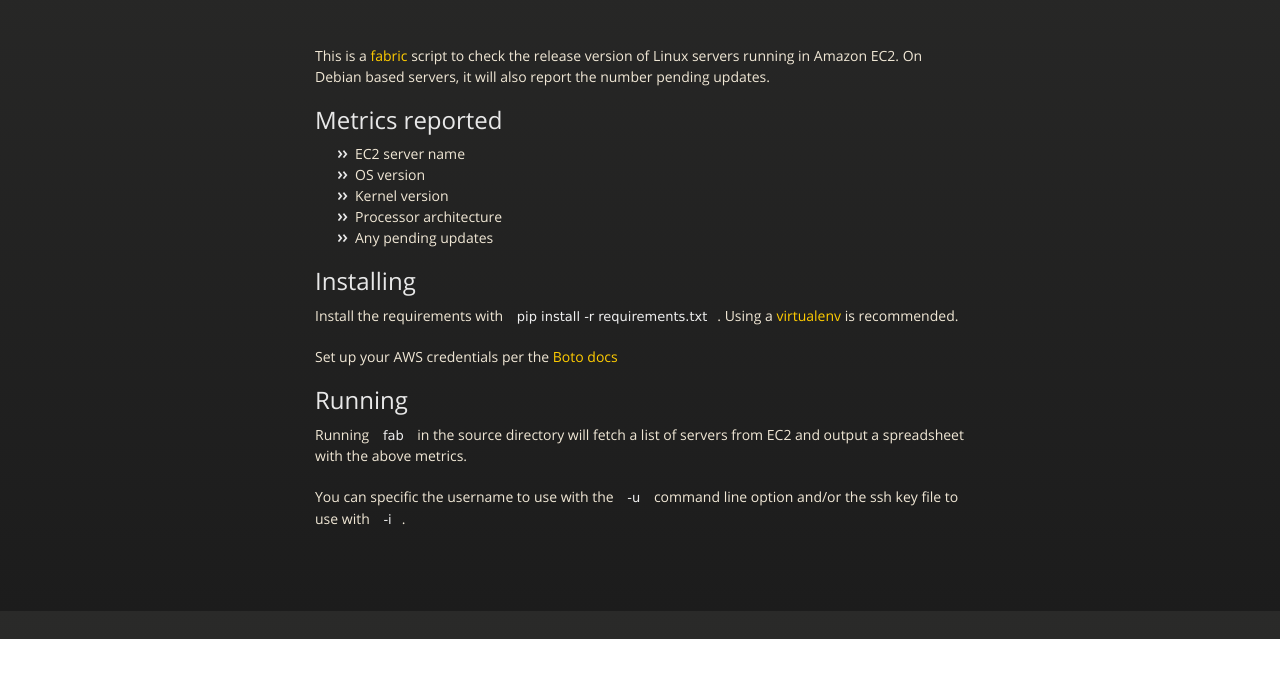
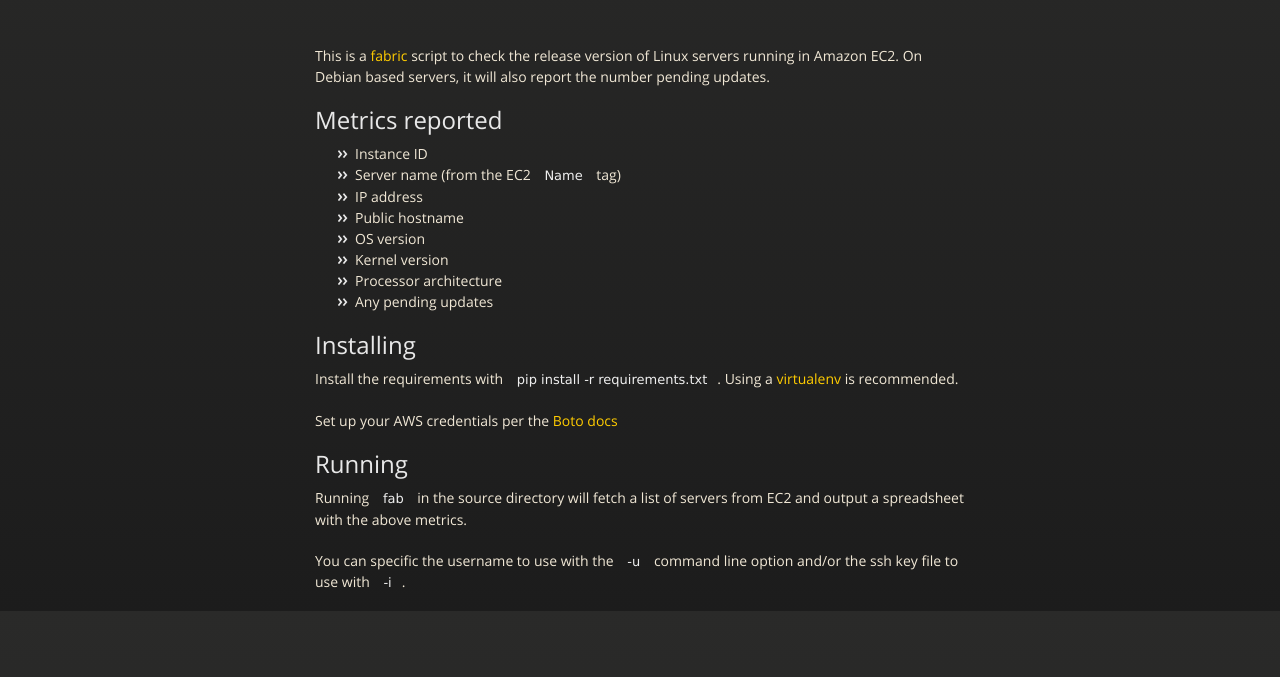
Before and after one commit to alexluke/ec2_version_checker, a plain HTML site: page index.html in a window 1280 px wide. Shown: the part 189-866 px from the top of the page. Before the commit the page ends 828 px from the top, so only its background shows below. Drawn offline with nearby package versions, Linux system fonts and the light colour scheme.

Commit message:
New fields

```diff
--- a/index.html
+++ b/index.html
@@ -43,7 +43,10 @@
 <h2>Metrics reported</h2>
 
 <ul>
-<li>EC2 server name</li>
+<li>Instance ID</li>
+<li>Server name (from the EC2 <code>Name</code> tag)</li>
+<li>IP address</li>
+<li>Public hostname</li>
 <li>OS version</li>
 <li>Kernel version</li>
 <li>Processor architecture</li>
```
